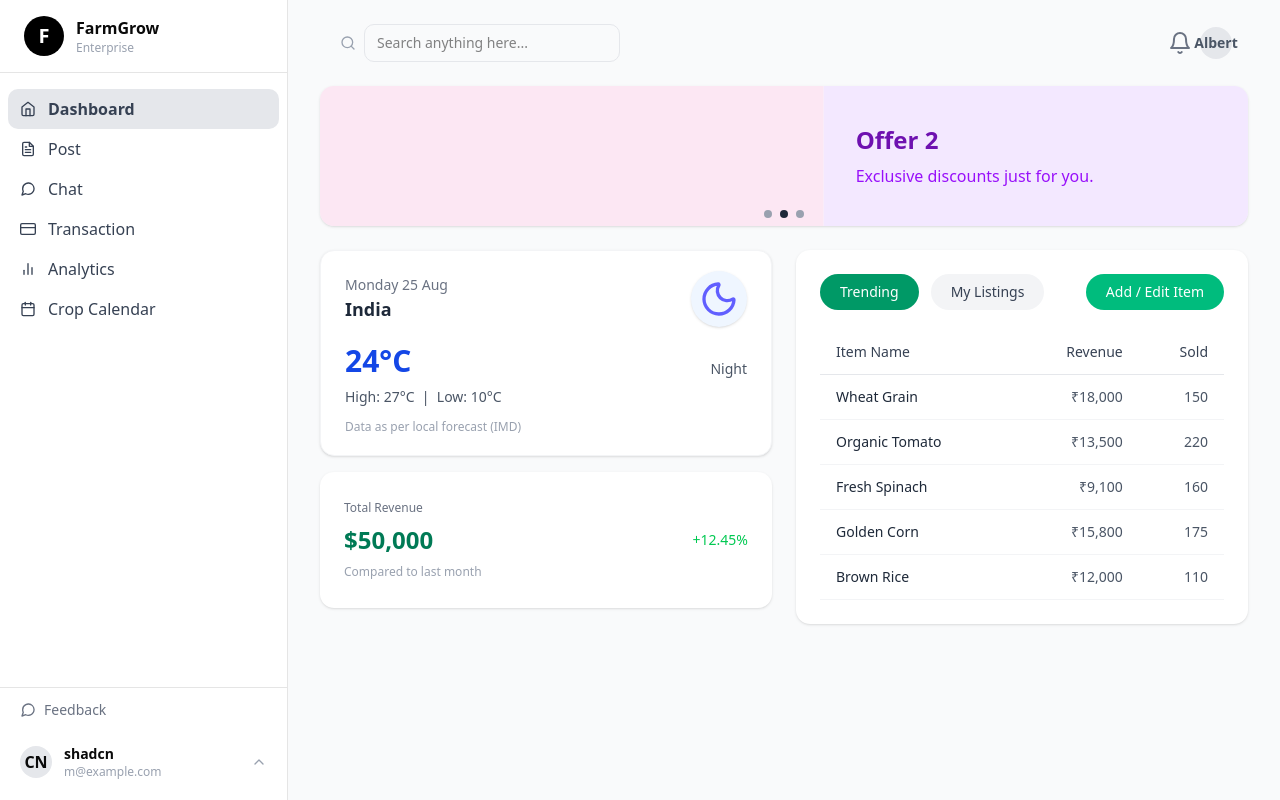
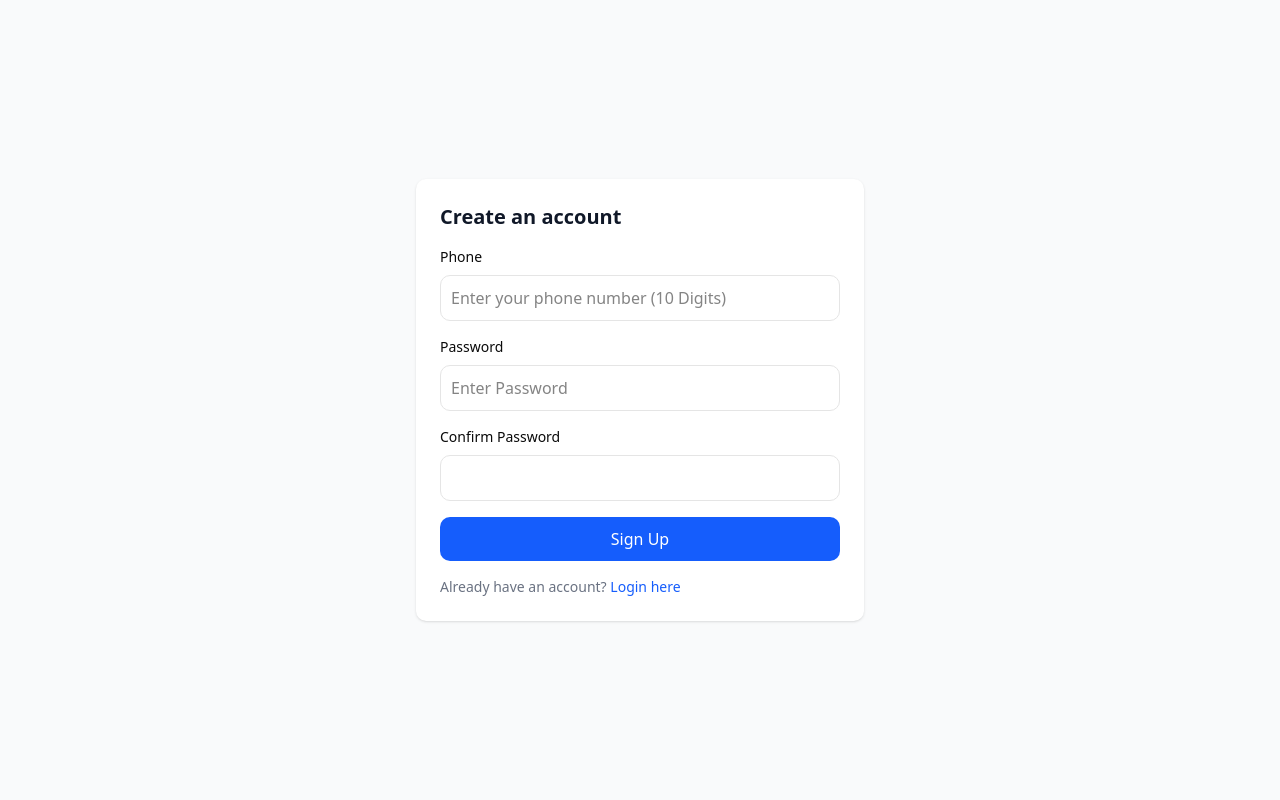
Before and after one commit to Neeharikajha/farmGrow, a React (Vite) app: page /SignUp in a window 1280 px wide. Before the commit this address led to /dashboard. Built offline with nearby package versions, Linux system fonts and the light colour scheme.

Commit message:
Frontend of Signup and connection with backend

```diff
--- a/src/App.jsx
+++ b/src/App.jsx
@@ -1,6 +1,8 @@
 
 import { BrowserRouter as Router, Routes, Route, Navigate } from "react-router-dom";
 import { SidebarProvider } from "./components/ui/sidebar";
+
+import SignUp from "./pages/Signup";
 
 // Farmer pages
 import Farmer from "./pages/Farmer";
@@ -27,6 +29,7 @@ function App() {
         <Routes>
           {/* Landing page */}
           <Route path="/" element={<Hero />} />
+           <Route path="/SignUp" element={<SignUp />} />
 
           {/* Farmer & default User page */}
           <Route path="/farmer" element={<Farmer />} />
--- /dev/null
+++ b/src/pages/Signup.jsx
@@ -0,0 +1,162 @@
+import React, { useState } from "react";
+import axios from "axios";
+import { useNavigate } from "react-router-dom";
+const SignUp = () => {
+  const navigate= useNavigate();
+  const [isLogin, setIsLogin] = useState(false);
+  const [phone, setPhone] = useState('');
+  const [password, setPassword] = useState('');
+  const [confirmPassword, setConfirmPassword] = useState('');
+
+  const handleSubmit = async (e) =>{
+    e.preventDefault();
+
+      if (!isLogin && password !== confirmPassword) {
+      alert("Passwords do not match!");
+      return;
+    }
+
+     try {
+      if (isLogin) {
+        // LOGIN
+        const res = await axios.post('http://localhost:5000/auth/login', {
+          phone,
+          password,
+        });
+          if (res.data && res.data.token) {
+          localStorage.setItem("token", res.data.token);
+          alert("Login successful!");
+          navigate("/farmer");
+          }else{
+            alert(res.data.message || "Login failed.");
+          }
+
+        console.log(res.data);
+      } else {
+        // SIGNUP
+        const res = await axios.post('http://localhost:5000/auth/signup', {
+          phone,
+          password,
+        });
+        alert("Signup successful!");
+        console.log(res.data);
+        setIsLogin(true);
+      }
+    } catch (err) {
+      alert("Something went wrong");
+      console.error(err.response?.data || err.message);
+    }
+
+
+  };
+
+  return (
+    <section className="bg-gray-50 dark:bg-blue-50 min-h-screen flex items-center justify-center w-full">
+      <div className="w-full bg-white rounded-lg shadow sm:max-w-md p-6">
+        <h1 className="text-xl font-bold text-gray-900 mb-4">
+          {isLogin ? "Log in to your account" : "Create an account"}
+        </h1>
+
+        <form className="space-y-4 " onSubmit={handleSubmit}>
+          <div>
+            <label htmlFor="phone" className="block mb-2 text-sm font-medium" >
+              Phone
+            </label>
+            <input
+              type="tel"
+              id="phone"
+              value={phone}
+              onChange={(e) => setPhone(e.target.value)}
+               placeholder="Enter your phone number (10 Digits)"
+              className="w-full p-2.5 rounded-lg border"
+              required
+            />
+          </div>
+
+          <div>
+            <label htmlFor="password" className="block mb-2 text-sm font-medium">
+              Password
+            </label>
+            <input
+              type="password"
+              id="password"
+              value ={password}
+              onChange={(e) => setPassword(e.target.value)}
+               placeholder="Enter Password"
+              className="w-full p-2.5 rounded-lg border"
+              required
+            />
+          </div>
+
+          {!isLogin && (
+            <>
+              <div>
+                <label htmlFor="confirm-password" className="block mb-2 text-sm font-medium">
+                  Confirm Password
+                </label>
+                <input
+                  type="password"
+                  id="confirm-password"
+                   value={confirmPassword}
+                  onChange={(e) => setConfirmPassword(e.target.value)}
+                  className="w-full p-2.5 rounded-lg border"
+                  required
+                />
+              </div>
+
+              {/* <div className="flex items-start">
+                <input
+                  type="checkbox"
+                  id="terms"
+                  className="w-4 h-4 mt-1 mr-2"
+                  required
+                />
+                <label htmlFor="terms" className="text-sm text-gray-500">
+                  I accept the{" "}
+                  <a href="#" className="text-blue-600 hover:underline">
+                    Terms and Conditions
+                  </a>
+                </label>
+              </div> */}
+            </>
+          )}
+
+          <button
+            type="submit"
+            className="w-full bg-blue-600 text-white py-2.5 rounded-lg hover:bg-blue-700 transition"
+          >
+            {isLogin ? "Login" : "Sign Up"}
+          </button>
+
+          <p className="text-sm text-gray-500">
+            {isLogin ? (
+              <>
+                Don't have an account?{" "}
+                <button
+                  type="button"
+                  onClick={() => setIsLogin(false)}
+                  className="text-blue-600 hover:underline"
+                >
+                  Sign up here
+                </button>
+              </>
+            ) : (
+              <>
+                Already have an account?{" "}
+                <button
+                  type="button"
+                  onClick={() => setIsLogin(true)}
+                  className="text-blue-600 hover:underline"
+                >
+                  Login here
+                </button>
+              </>
+            )}
+          </p>
+        </form>
+      </div>
+    </section>
+  );
+};
+
+export default SignUp;
```
